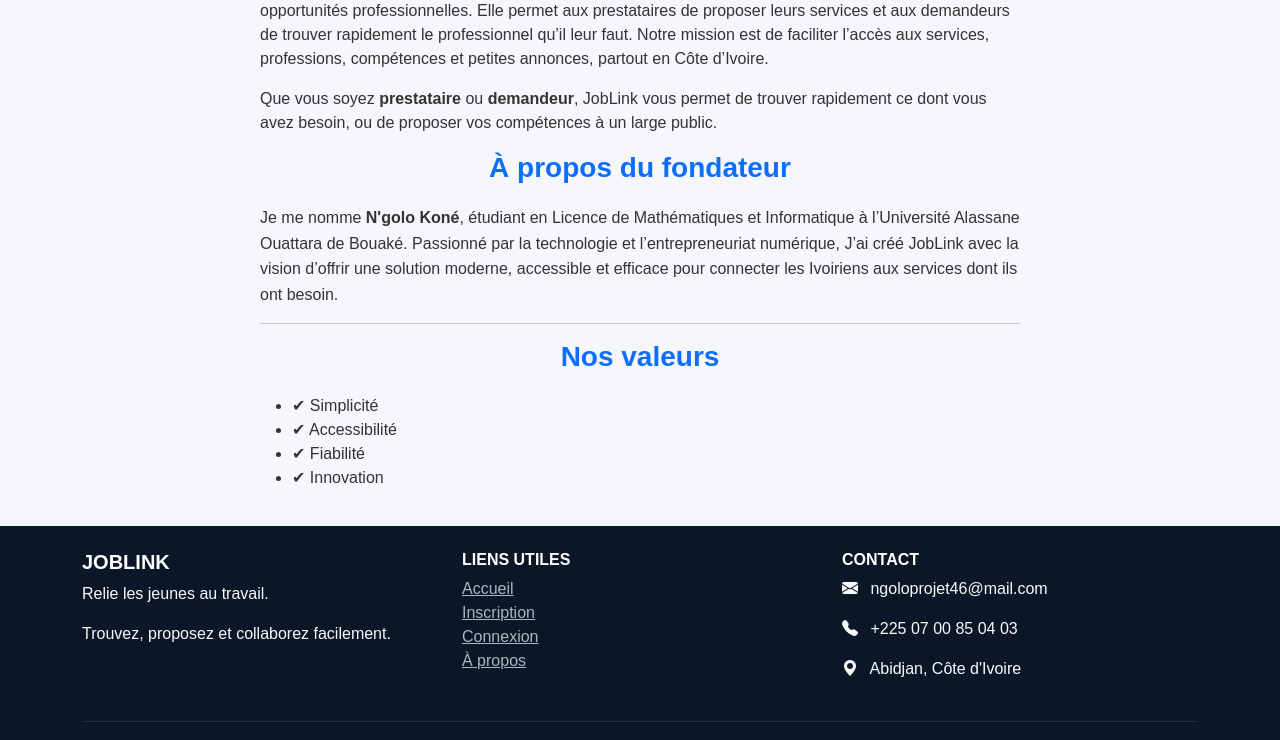
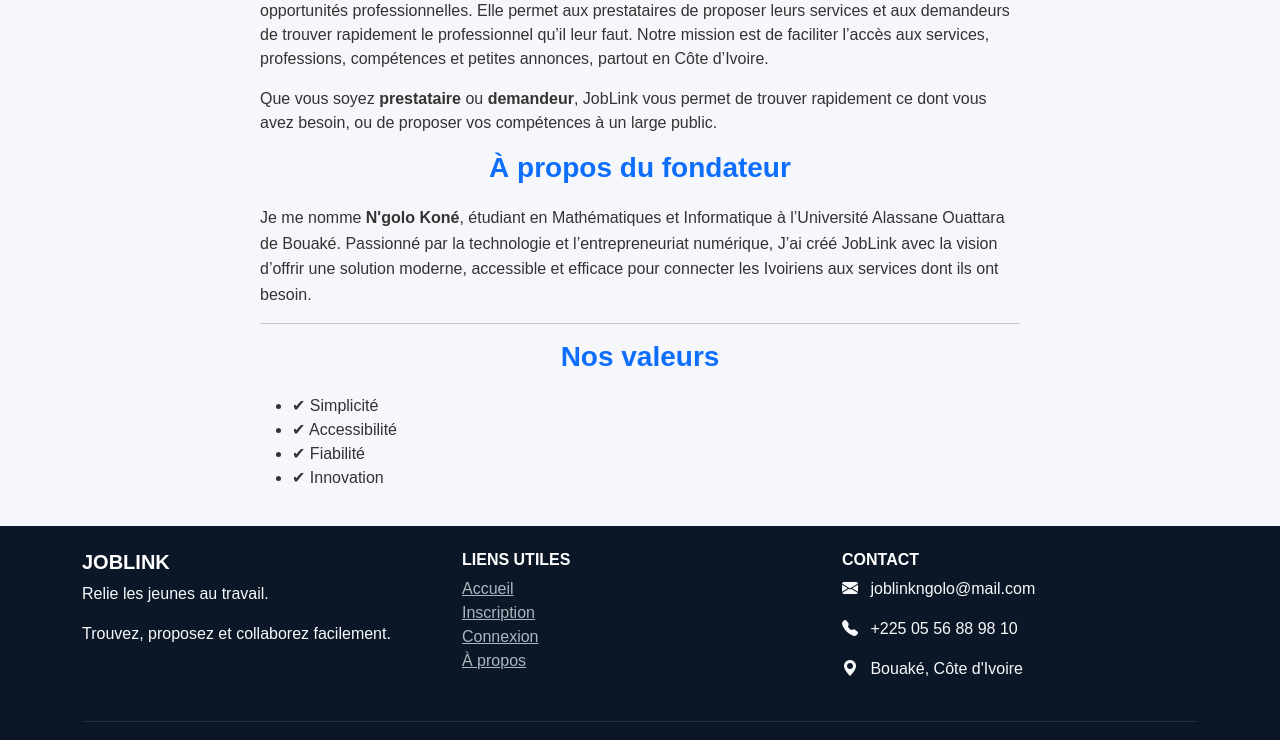
Before and after one commit to ngoloprojet46-collab/joblink, a Django app: template core/templates/apropos.html in a window 1280 px wide. Shown: the part 187-927 px from the top of the page. Run offline with Django 4.2, Linux system fonts and the light colour scheme; the template is opened without the code that fills it, so the values that code supplies are empty.

Commit message:
Ajouter toutes ls modifications avant de pousser sur Render

```diff
--- a/core/templates/apropos.html
+++ b/core/templates/apropos.html
@@ -19,7 +19,7 @@
 
     <h3 style="text-align:center; margin-bottom:20px;">À propos du fondateur</h3>
     <p style="font-size:16px; line-height:1.6;">
-        Je me nomme <strong>N'golo Koné</strong>, étudiant en Licence de Mathématiques
+        Je me nomme <strong>N'golo Koné</strong>, étudiant en Mathématiques
         et Informatique à l’Université Alassane Ouattara de Bouaké.
         Passionné par la technologie et l’entrepreneuriat numérique,
         J’ai créé JobLink avec la vision d’offrir une solution moderne, accessible et efficace pour connecter les Ivoiriens aux services dont ils ont besoin.
--- a/core/templates/base.html
+++ b/core/templates/base.html
@@ -316,9 +316,9 @@
 
                 <div class="col-md-4">
                     <h6 class="fw-bold text-uppercase">Contact</h6>
-                    <p><i class="bi bi-envelope-fill me-2"></i> ngoloprojet46@mail.com</p>
-                    <p><i class="bi bi-telephone-fill me-2"></i> +225 07 00 85 04 03</p>
-                    <p><i class="bi bi-geo-alt-fill me-2"></i> Abidjan, Côte d'Ivoire</p>
+                    <p><i class="bi bi-envelope-fill me-2"></i> joblinkngolo@mail.com</p>
+                    <p><i class="bi bi-telephone-fill me-2"></i> +225 05 56 88 98 10</p>
+                    <p><i class="bi bi-geo-alt-fill me-2"></i> Bouaké, Côte d'Ivoire</p>
                 </div>
             </div>
 
```
